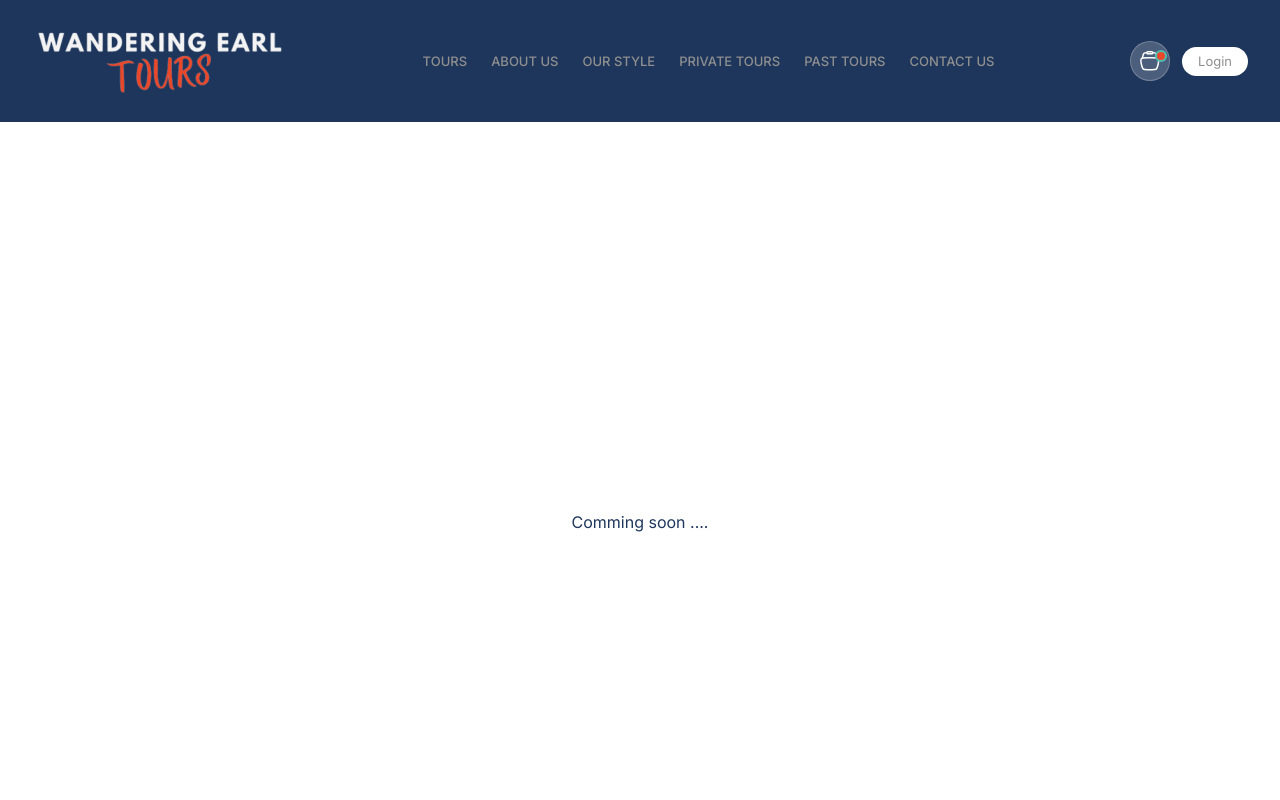
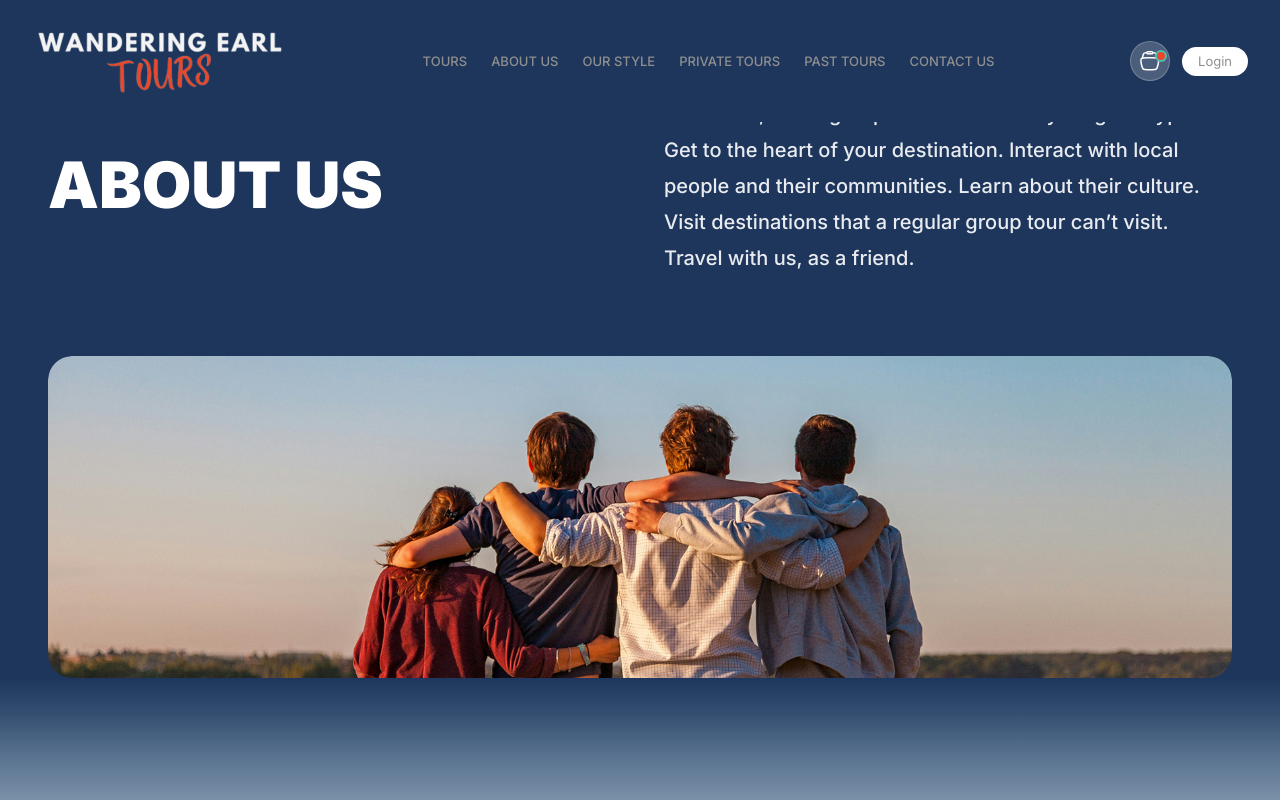
Before and after one commit to A123hannan/Wandering-Earl-tours-Website, a Next.js app: page /ourStyle in a window 1280 px wide. Shown: the top 800 px of the page. Built offline with nearby package versions, Linux system fonts and the light colour scheme.

Commit message:
Added the clip path in contatsection 2

```diff
--- a/src/app/ourStyle/page.tsx
+++ b/src/app/ourStyle/page.tsx
@@ -1,9 +1,9 @@
 import React from "react";
-
+import AboutImgComponent from "@/components/About/aboutImgComponent/aboutImgComponent";
 export default function page() {
   return (
     <div className="bg-white text-primary text-10 flex items-center justify-center h-screen">
-      Comming soon ....
+      <AboutImgComponent page="/ourStyle" />
     </div>
   );
 }
--- a/src/components/About/aboutImgComponent/aboutImgComponent.tsx
+++ b/src/components/About/aboutImgComponent/aboutImgComponent.tsx
@@ -12,7 +12,7 @@ export default function AboutImgComponent({ page }: props) {
       <div className="w-full bg-[#1E365C]">
         <div className="max-w-[1760px] mx-auto pt-[40px] sm:pt-[60px] md:pt-[80px] px-4 sm:px-6 md:px-8 lg:px-12 xl:px-16 2xl:px-24">
           {/* Heading + Description */}
-          <div className="flex flex-col lg:flex-row lg:items-start lg:justify-between gap-6 lg:gap-12 mb-[30px] sm:mb-[50px] lg:mb-[80px]">
+          <div className="flex flex-col lg:flex-row lg:items-center lg:justify-between gap-6 lg:gap-12 mb-[30px] sm:mb-[50px] lg:mb-[80px]">
             <div className="flex-1">
               <h1 className="font-[900] text-[36px] sm:text-[48px] md:text-[56px] lg:text-[64px] leading-[110%] uppercase text-white">
                 About us
```
